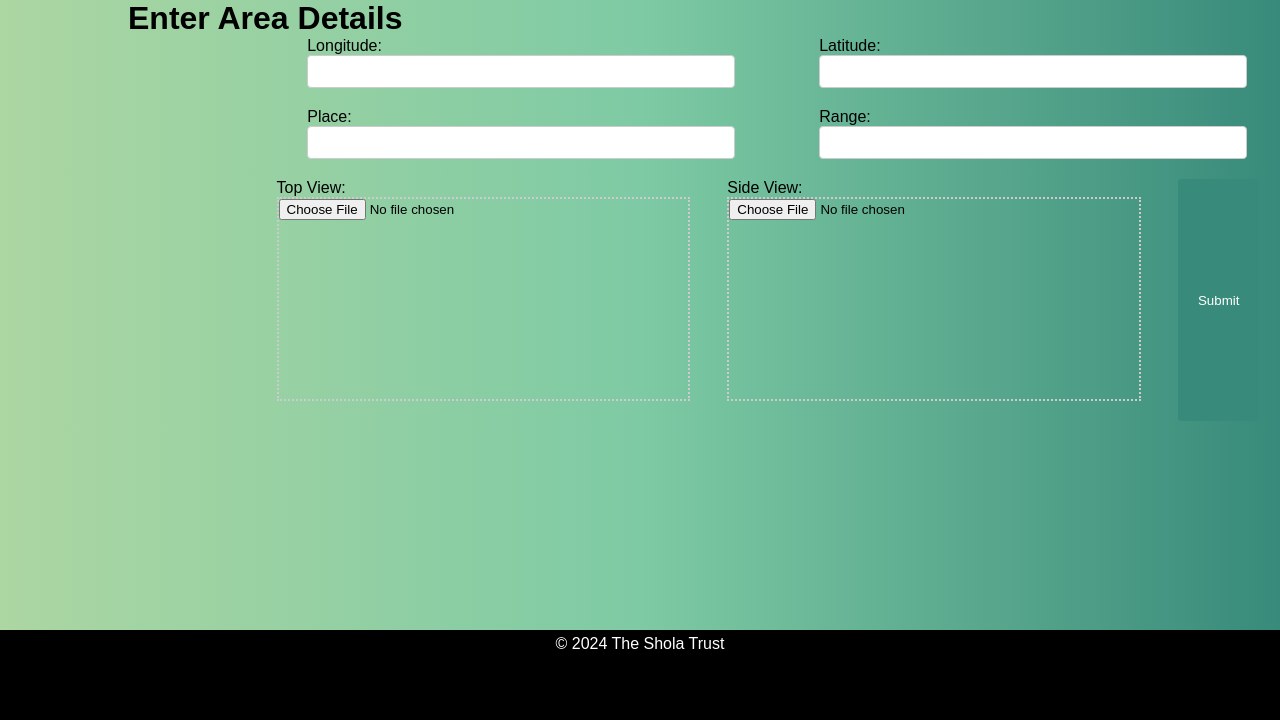
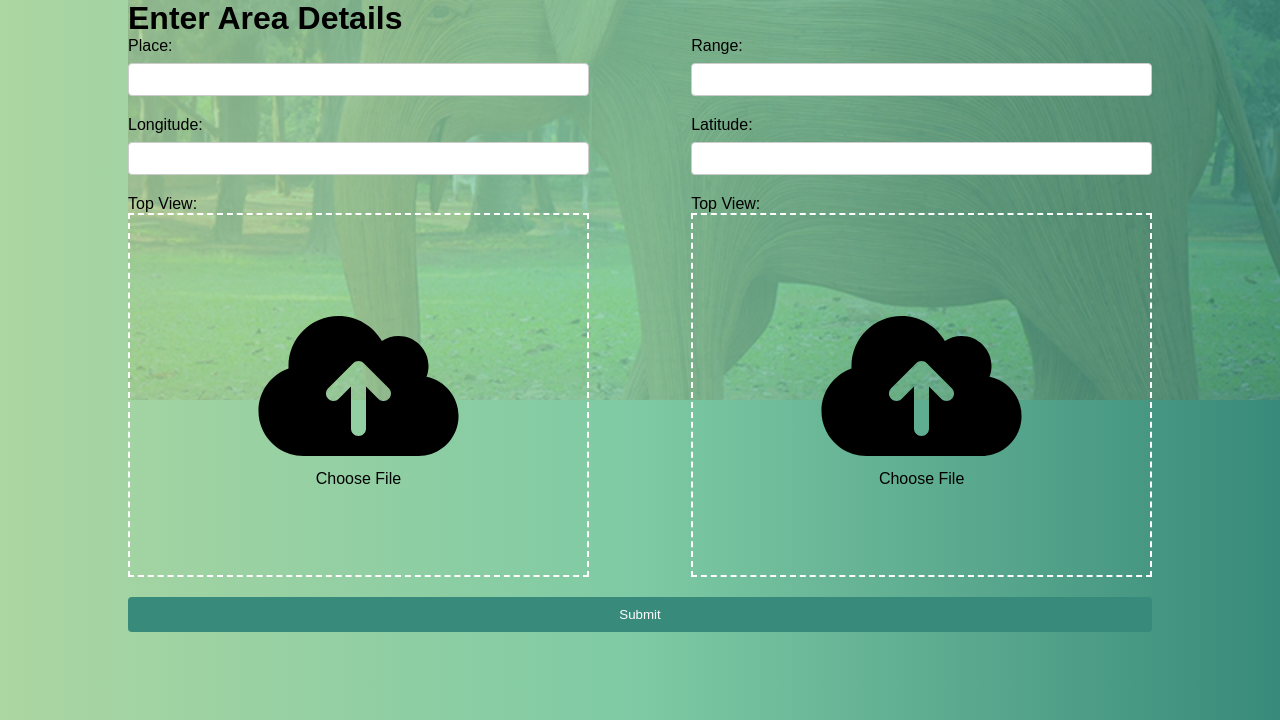
Before and after one commit to cfgbengaluru24/Team-22, a Django app: page /identify/ in a window 1280 px wide; the page is wider, and only the part inside the window is pictured. Shown: the part 80-800 px from the top of that part. Run offline with Django 5.2, Linux system fonts and the light colour scheme.

Commit message:
Identification Page

```diff
--- a/cfg_22/onboarding/static/css/style.css
+++ b/cfg_22/onboarding/static/css/style.css
@@ -87,45 +87,66 @@ footer {
 
 form {
     width: 80vw;
-    margin-left: 10vw;
-    margin-right: 10vw;
     display: flex;
     flex-wrap: wrap;
-    justify-content: space-around;
+    justify-content: space-between;
 }
 
 .form-group {
-    width: 40%;
+    width: 45%;
     margin-bottom: 20px; /* Add spacing between form groups */
 }
 
-/* Image Input Styling */
-input[type="file"] {
-    display: block;
-    width: 100%;
-    height: 200px; /* Adjust height as needed */
-    border: 2px dotted #ccc; /* Dotted border for image input */
-    background-color: transparent; /* Transparent background for file input */
-    cursor: pointer;
+/* Label and Input Field Styling */
+label {
+    display: block; /* Ensures labels are on their own line */
+    padding-bottom: 0.5rem; /* Adds space below the label */
 }
 
 input[type="number"],
 input[type="text"] {
-    width: 100%; /* Span full width of the form-group */
+    display: block; /* Ensures inputs are on their own line */
+    width: 100%; /* Spans full width of the form-group */
     padding: 8px;
     border: 1px solid #ccc;
     border-radius: 4px;
+    box-sizing: border-box; /* Ensures padding and border are included in the width */
+}
+
+input[type="file"] {
+    display: none;
+}
+
+.images {
+    display: block; /* Ensures file input is on its own line */
+    width: 100%; /* Spans full width of the form-group */
+    height: 364px; /* Adjust height as needed */
+    border: 2px dashed #ffffff; /* Dashed border for file input */
+    background-color: transparent; /* Transparent background for file input */
+    cursor: pointer;
+    box-sizing: border-box; /* Ensures border is included in the width */
+    text-align: center;
+    display: block;
 }
 
 button {
-    padding: 10px 20px;
+    padding: 10px 20px; /* Adjust padding */
     background-color: #388a7a;
     color: white;
     border: none;
     border-radius: 4px;
     cursor: pointer;
+    display: block; /* Ensures button is on its own line */
+    width: 100%; /* Spans full width of the form-group */
 }
 
 button:hover {
     background-color: #55ad9b;
 }
+
+
+img {
+    margin-top: 20%;
+    width: 100%;
+    height: 10rem;
+}
--- a/cfg_22/onboarding/templates/onboarding/identify.html
+++ b/cfg_22/onboarding/templates/onboarding/identify.html
@@ -18,19 +18,9 @@
         </nav>
     </header>
     <main>
-        <h1>Enter Area Details</h1>
+        <div id="img">
+            <h1>Enter Area Details</h1>
         <form method="post" id="areaForm" enctype="multipart/form-data">
-            {% csrf_token %}
-             <!-- Integer Fields -->
-             <div class="form-group">
-                <label for="longitude">Longitude:</label>
-                <input type="number" id="longitude" name="longitude" required>
-            </div>
-            <div class="form-group">
-                <label for="latitude">Latitude:</label>
-                <input type="number" id="latitude" name="latitude" required>
-            </div>
-
             <!-- Text Fields -->
             <div class="form-group">
                 <label for="place">Place:</label>
@@ -40,20 +30,34 @@
                 <label for="range">Range:</label>
                 <input type="text" id="range" name="range" required>
             </div>
+
+            <!-- Integer Fields -->
+            <div class="form-group">
+                <label for="longitude">Longitude:</label>
+                <input type="number" id="longitude" name="longitude" required>
+            </div>
+            <div class="form-group">
+                <label for="latitude">Latitude:</label>
+                <input type="number" id="latitude" name="latitude" required>
+            </div>
+
             <!-- Image Upload Fields -->
             <div class="form-group">
-                <label for="top_view">Top View:</label>
+                <p>Top View:</p>
+                <label for="top_view" class="images"><img src="../../static/images/cloud-arrow-up-solid.svg" alt="">Choose File</label>
                 <input type="file" id="top_view" name="top_view" accept="image/*" required>
             </div>
             <div class="form-group">
-                <label for="side_view">Side View:</label>
+                <p>Top View:</p>
+                <label for="side_view" class="images"><img src="../../static/images/cloud-arrow-up-solid.svg" alt="">Choose File</label>
                 <input type="file" id="side_view" name="side_view" accept="image/*" required>
             </div>
             <button type="submit">Submit</button>
         </form>
+        </div>
     </main>
-    <footer>
+    <!-- <footer>
         <p>&copy; 2024 The Shola Trust</p>
-    </footer>
+    </footer> -->
 </body>
 </html>
```
Also changed, not shown: cfg_22/onboarding/static/images/cloud-arrow-up-solid.svg (added).
